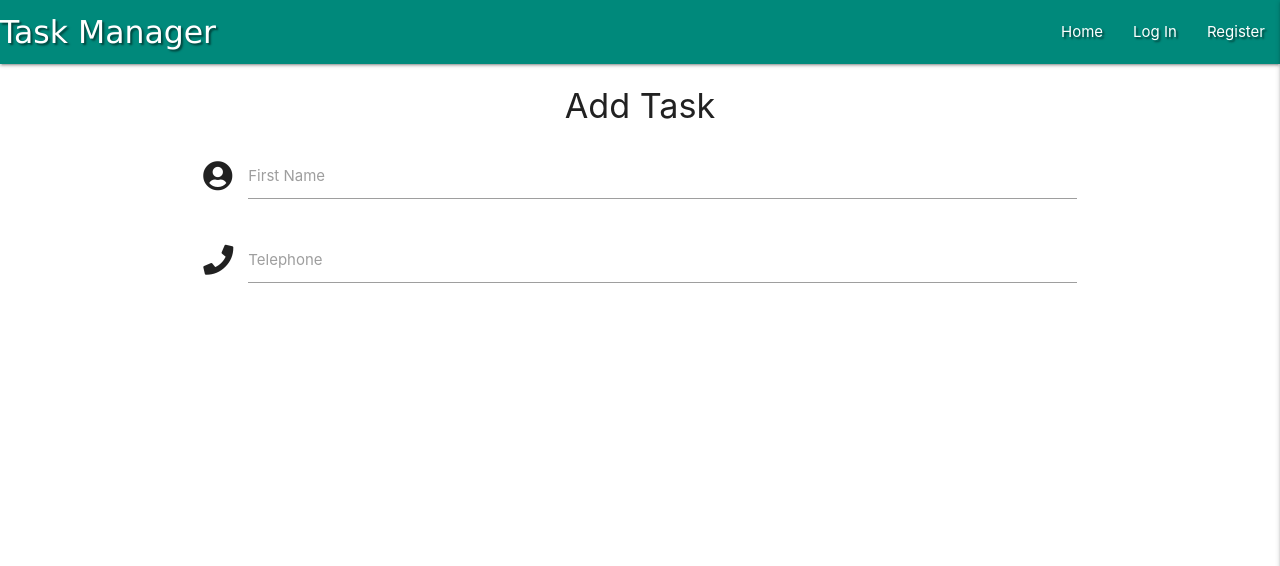
After one commit to mion93/flask-task-manager-project, a Flask app: page /add_task in a window 1280 px wide. The commit adds this page. Shown: the top 566 px of the page. Run offline with Flask 2, Linux system fonts and the light colour scheme; some libraries are stand-ins or nearby versions.

Commit message:
create add_task template

```diff
--- a/app.py
+++ b/app.py
@@ -81,7 +81,7 @@ def login():
 
 @app.route("/profile/<username>", methods=["GET", "POST"])
 def profile(username):
-    #grab the session user's username from db
+    # grab the session user's username from db
     username = mongo.db.users.find_one(
         {"username": session["user"]})["username"]
     if session["user"]:
@@ -91,10 +91,16 @@ def profile(username):
 
 @app.route("/logout")
 def logout():
-    #remove user from session cookies
+    # remove user from session cookies
     flash("You have been logged out")
     session.pop("user")
     return redirect(url_for("login"))
+
+
+@app.route("/add_task")
+def add_task():
+    return render_template("add_task.html")
+
 
 
 if __name__ == "__main__":
--- /dev/null
+++ b/templates/add_task.html
@@ -0,0 +1,23 @@
+{% extends "base.html" %}
+{% block content %}
+
+    <h4 class=" text-teal center-align">Add Task</h4>
+
+    <div class="row">
+        <form class="col s12" method="POST" action="">
+            <div class="row">
+                <div class="input-field col s12">
+                    <i class="fas fa-user-circle prefix  text-darken-4"></i>
+                    <input id="icon_prefix" type="text" class="validate">
+                    <label for="icon_prefix">First Name</label>
+                </div>
+                <div class="input-field col s12">
+                    <i class="fas fa-phone prefix text-darken-4"></i>
+                    <input id="icon_telephone" type="tel" class="validate">
+                    <label for="icon_telephone">Telephone</label>
+                </div>
+            </div>
+        </form>
+    </div>
+
+{% endblock %}
--- a/templates/base.html
+++ b/templates/base.html
@@ -16,8 +16,7 @@
 <body>
 	<header>
         <!-- top navbar -->
-		<nav>
-			<nav class="nav-extended text-shadow teal lighten-2">
+		<nav class="nav-extended text-shadow teal darken-1">
 			<div class="nav-wrapper">
 				<a href="{{ url_for('get_tasks') }}" class="brand-logo">Task Manager</a>
 				<a href="#" data-target="mobile-demo" class="sidenav-trigger right"><i class="fas fa-bars"></i></a>
@@ -25,7 +24,7 @@
 					<li><a href="{{ url_for('get_tasks') }}">Home</a></li>
                     {% if session.user %}
                         <li><a href="{{ url_for('profile', username=session['user']) }}">Profile</a></li>
-						 <li><a href="#">New Task</a></li>
+                        <li><a href="{{ url_for('add_task') }}">New Task</a></li>
                         <li><a href="#">Manage Categories</a></li>
                         <li><a href="{{ url_for('logout') }}">Log Out</a></li>
                     {% else %}
@@ -35,15 +34,14 @@
 				</ul>
 			</div>
 		</nav>
+
         <!-- mobile sidenav -->
 		<ul class="sidenav" id="mobile-demo">
-				<li>
-					<h4 class="center-align cyan-text text-darken-4">Task Manager</h4>
-				</li>
+            <li><h4 class="center-align teal text-darken 4">Task Manager</h4></li>
             <li><a href="{{ url_for('get_tasks') }}">Home</a></li>
             {% if session.user %}
                 <li><a href="{{ url_for('profile', username=session['user']) }}">Profile</a></li>
-				 <li><a href="#">New Task</a></li>
+                <li><a href="{{ url_for('add_task') }}">New Task</a></li>
                 <li><a href="#">Manage Categories</a></li>
                 <li><a href="{{ url_for('logout') }}">Log Out</a></li>
             {% else %}
--- a/templates/tasks.html
+++ b/templates/tasks.html
@@ -4,11 +4,11 @@
     <ul class="collapsible">
         {% for task in tasks %}
         <li>
-            <div class="collapsible-header white-text teal text-shadow">
+            <div class="collapsible-header white-text light-blue darken-4 text-shadow">
                 <i class="fas fa-caret-down"></i>
                 <strong>{{ task.task_name }}</strong> : {{ task.due_date }}
                 {% if task.is_urgent == "on" %}
-               <i class="fas fa-exclamation tale text-lighten2 tooltipped"
+                    <i class="fas fa-exclamation-circle light-blue-text text-lighten-2 tooltipped"
                         data-position="right" data-tooltip="URGENT!"></i>
                 {% endif %}
             </div>
```
Also changed, not shown: .theia/settings.json. Lines whose indentation alone changed are shown as unchanged.
